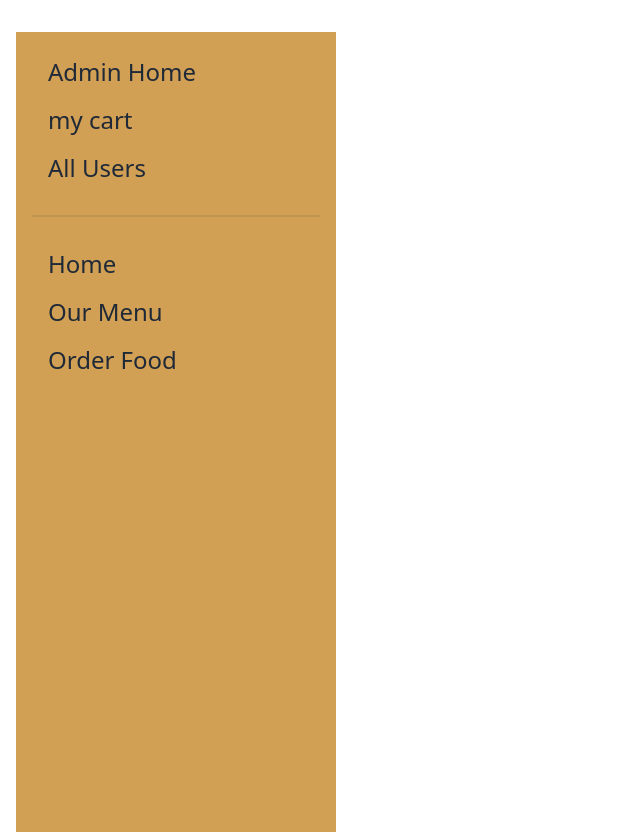
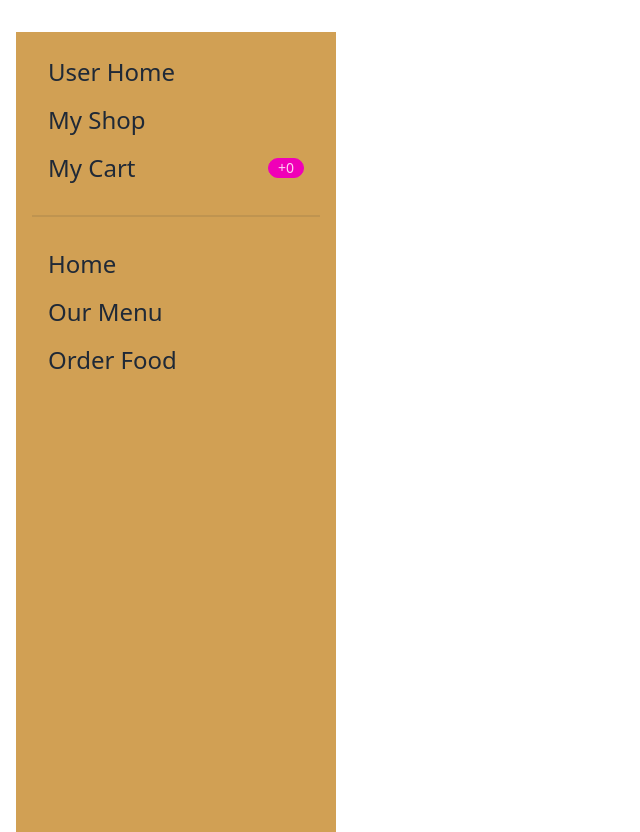
Before and after one commit to Monirul-Jim/summer-school-client, a React (Vite) app: page /dashboard in a window 1280 px wide. Shown: the whole page, without its empty margins (0-640 px from the left). Built offline with nearby package versions, Linux system fonts and the light colour scheme; no server answers; sample sign-in values are in the browser's storage.

Commit message:
admin and user

```diff
--- a/src/Classes/ClassesCard.jsx
+++ b/src/Classes/ClassesCard.jsx
@@ -10,6 +10,7 @@ const ClassesCard = ({category}) => {
     const [, refetch] = useCourses();
     const location=useLocation()
     const navigate=useNavigate()
+    // eslint-disable-next-line no-unused-vars
     const handleAddToCart = category => {
         if(user && user?.email){
             const courseItem = {menuItemId: _id, instructor_name,name, image, price, email: user.email}
--- a/src/Pages/Dashboard/Dashboard/Dashboard.jsx
+++ b/src/Pages/Dashboard/Dashboard/Dashboard.jsx
@@ -1,9 +1,11 @@
 import { Link, Outlet } from "react-router-dom";
-// import useAdmin from "../../../hooks/useAdmin/useAdmin";
+import useAdmin from "../../../hooks/useAdmin/useAdmin";
+import useCourses from "../../../hooks/useCourses/useCourses";
 
 const Dashboard = () => {
-    // const [isAdmin] = useAdmin();
-    const isAdmin=true
+    const [isAdmin] = useAdmin();
+    const [course]=useCourses()
+    // const isAdmin=true
     return (
         <div className="drawer lg:drawer-open space-x-4 mt-8">
             <input id="my-drawer-2" type="checkbox" className="drawer-toggle" />
@@ -19,16 +21,15 @@ const Dashboard = () => {
                     {
                         isAdmin ? <>
                             <li className="text-2xl"><Link to="/dashboard/home">Admin Home</Link></li>
-                            <li  className="text-2xl"><Link to="/dashboard/my-cart"> my cart</Link></li>
-                            <li  className="text-2xl"><Link to="/dashboard/all-users"> All Users</Link></li>
+                            <li  className="text-2xl"><Link > my cart</Link></li>
+                            <li  className="text-2xl"><Link > All Users</Link></li>
 
                         </> : <>
-                            <li  className="text-2xl"><Link to="/dashboard/home">User Home</Link></li>
-                            <li  className="text-2xl"><Link to="/dashboard/reservations"> Reservations</Link></li>
-                            <li  className="text-2xl"><Link to="/dashboard/history">Payment History</Link></li>
+                            <li  className="text-2xl"><Link >User Home</Link></li>
+                            <li  className="text-2xl"><Link>My Shop</Link></li>
                             <li  className="text-2xl">
-                                <Link to="/dashboard/mycart"> My Cart
-                                    {/* <span className="badge inl badge-secondary">+{cart?.length || 0}</span> */}
+                                <Link to="/dashboard/my-cart"> My Cart
+                                    <span className="badge inl badge-secondary">+{course?.length || 0}</span>
                                 </Link>
 
                             </li>
--- a/src/Pages/Dashboard/MyCart/MyCart.jsx
+++ b/src/Pages/Dashboard/MyCart/MyCart.jsx
@@ -6,7 +6,6 @@ const MyCart = () => {
 
     return (
         <div>
-           <h1>this course length {course.length}</h1>
            <h1>Total Price: ${total}</h1>
         </div>
     );
```
